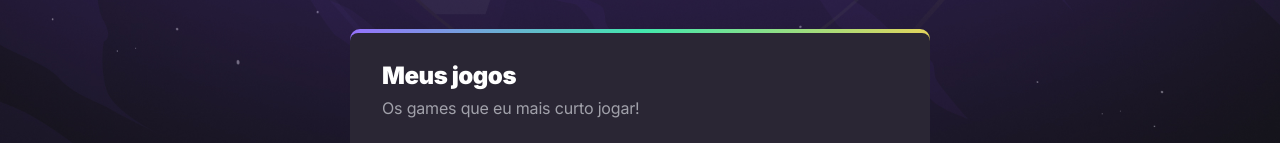
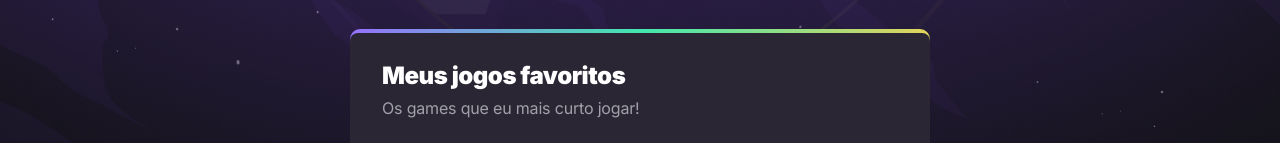
Before and after one commit to LeonardoZanoni/NLW, a plain HTML site: page index.html in a window 1280 px wide. Shown: the part 210-353 px from the top of the page. Drawn offline with Linux system fonts and the light colour scheme.

Commit message:
Update index

```diff
--- a/index.html
+++ b/index.html
@@ -22,7 +22,7 @@
     <main>
         <section>
             <div>
-                <h2>Meus jogos</h2>
+                <h2>Meus jogos favoritos</h2>
                 <p>Os games que eu mais curto jogar!</p>
                 <ul class="games-list">
                     <li>
```
